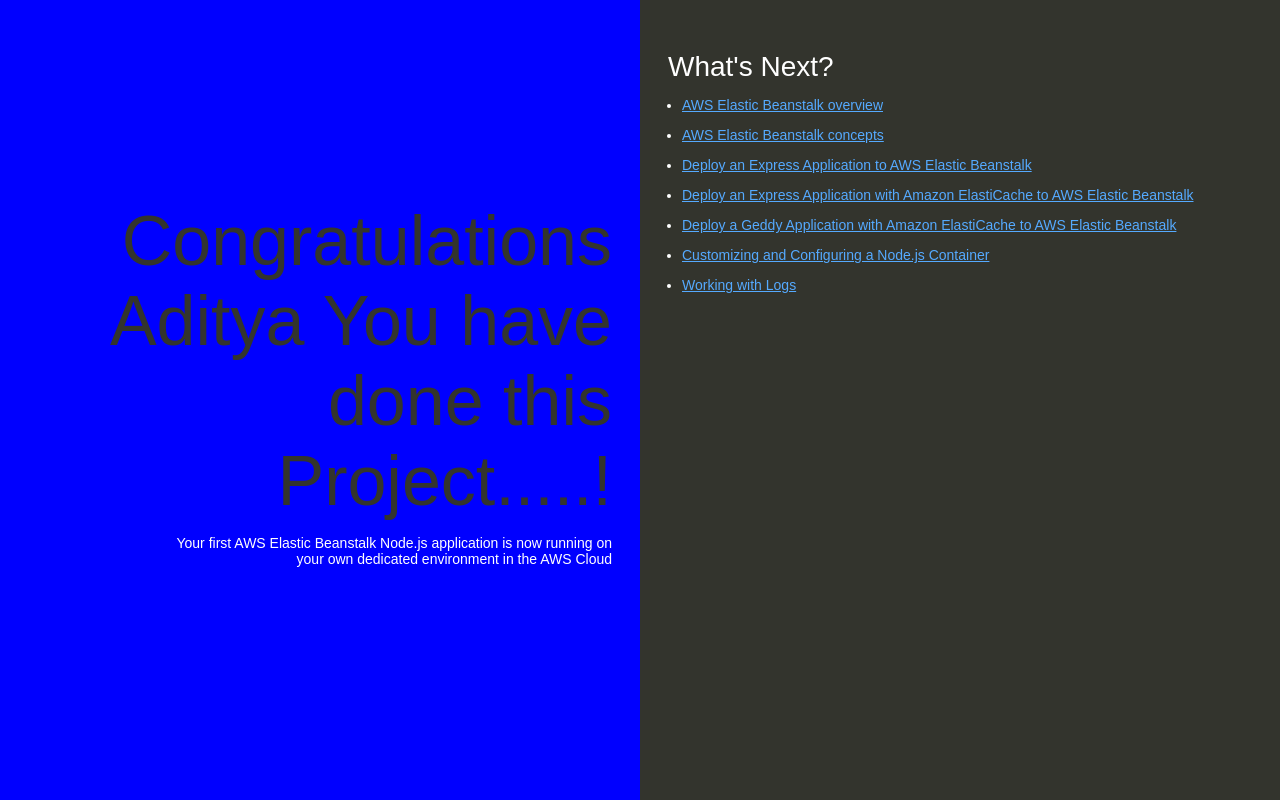
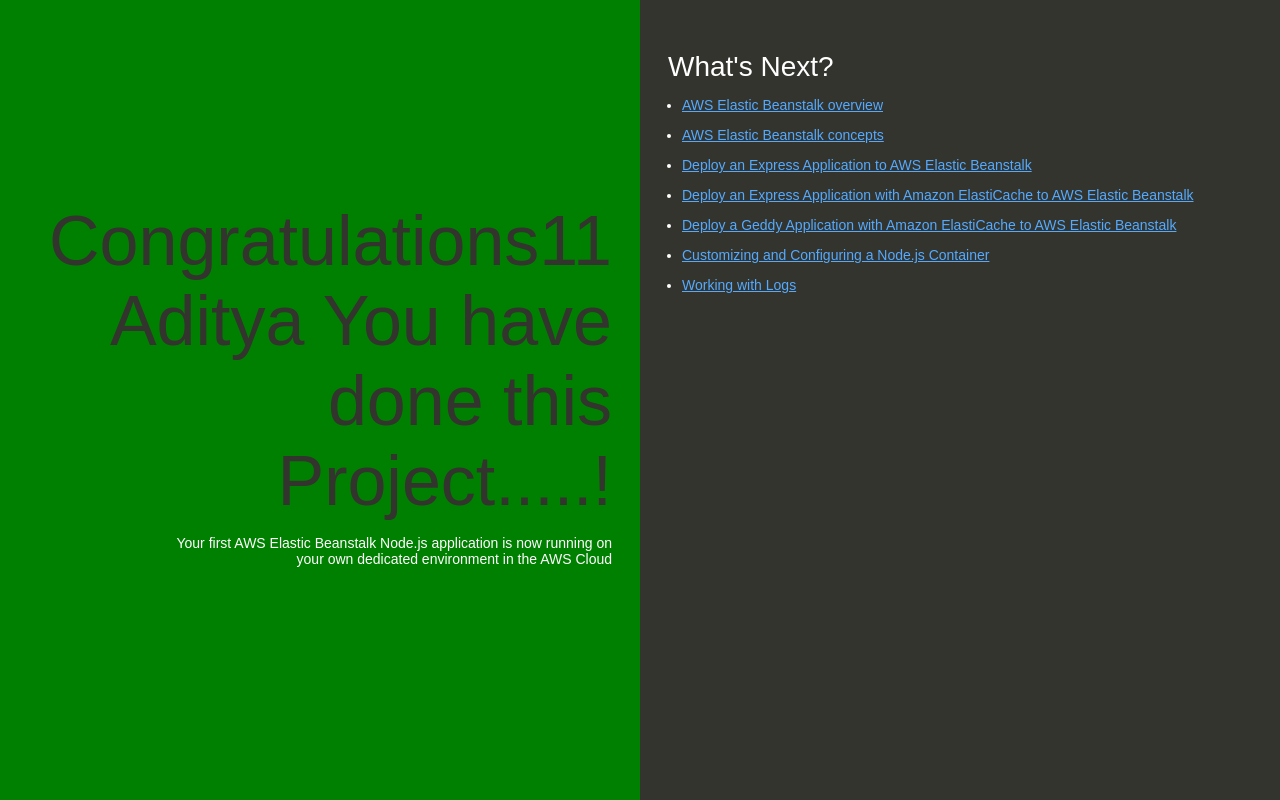
Before and after one commit to devops0425/my-node-jsapp, a website: page index.html in a window 1280 px wide. Drawn offline with Linux system fonts and the light colour scheme.

Commit message:
Update index.html

```diff
--- a/index.html
+++ b/index.html
@@ -35,7 +35,7 @@
 
         text-align: right;
         padding-top: 11em;
-        background-color: blue;
+        background-color: green;
 
       }
       .textColumn p {
@@ -74,7 +74,7 @@
   </head>
   <body>
     <div class="textColumn">
-      <h1>Congratulations Aditya You have done this Project.....! </h1>
+      <h1>Congratulations11 Aditya You have done this Project.....! </h1>
       <p>Your first AWS Elastic Beanstalk Node.js application is now running on your own dedicated environment in the AWS Cloud</p>
     </div>
     <div class="linksColumn">
```
